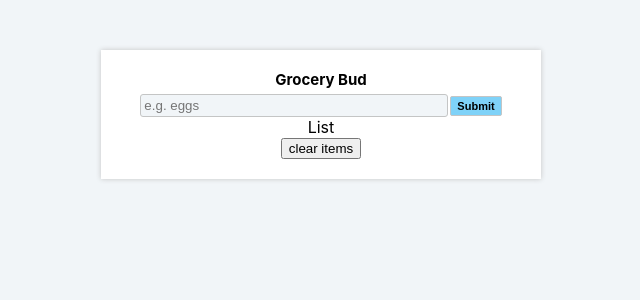
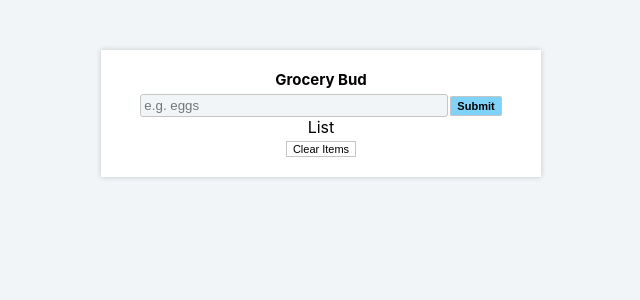
Before and after one commit to LaurenCummings/grocery-list-project, a React (Vite) app: page / in a window 1280 px wide. Shown: the top 300 px of the page, without its empty margins (319-959 px from the left). Built offline with nearby package versions, Linux system fonts and the light colour scheme.

Commit message:
Styled clear button

```diff
--- a/src/App.css
+++ b/src/App.css
@@ -37,3 +37,10 @@ body {
     font-size: 11px;
     padding: 3px 6px;
 }
+
+.clear-btn {
+    background-color: transparent;
+    border: 1px solid rgb(196, 197, 197);
+    font-size: 11px;
+    text-transform: capitalize;
+}
```
